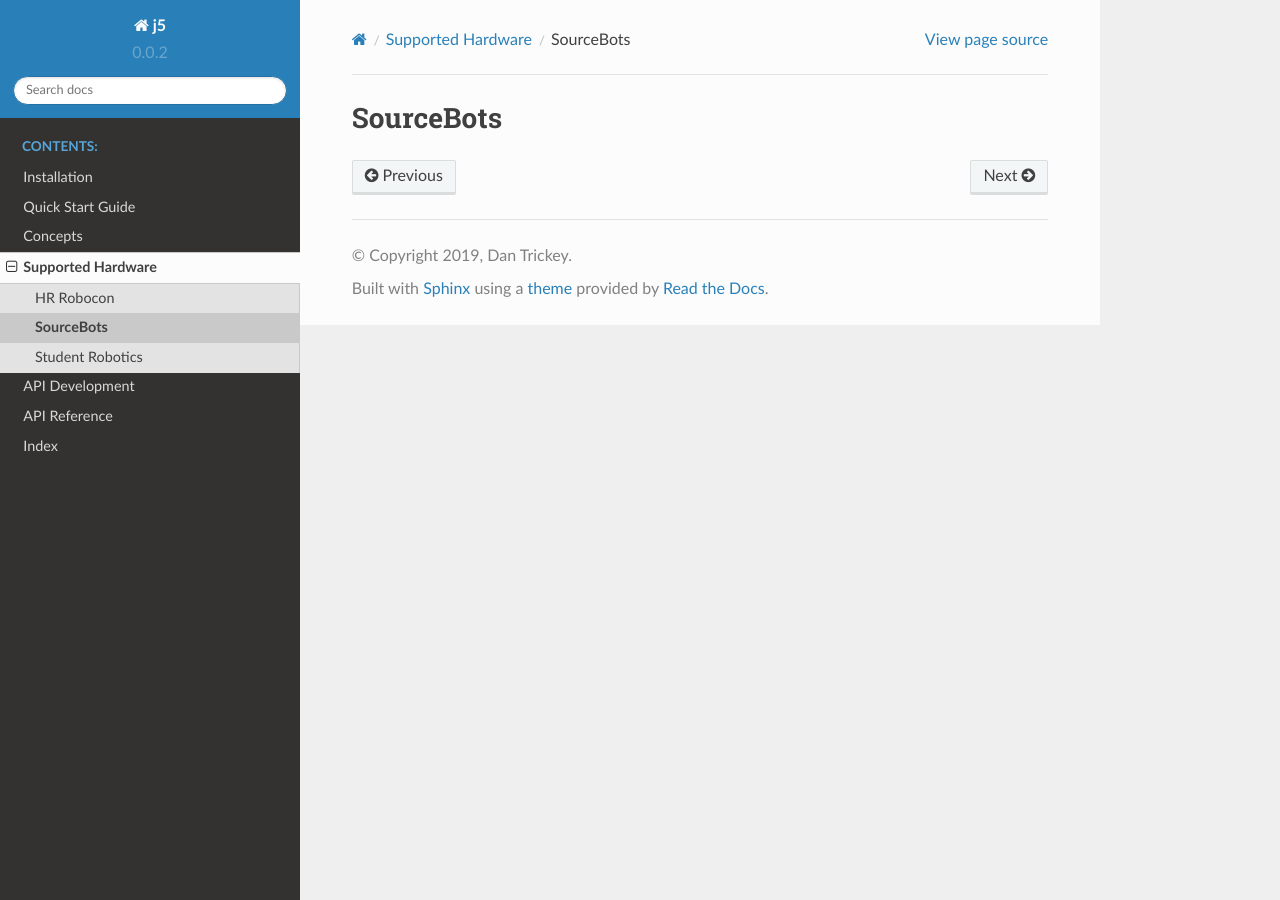
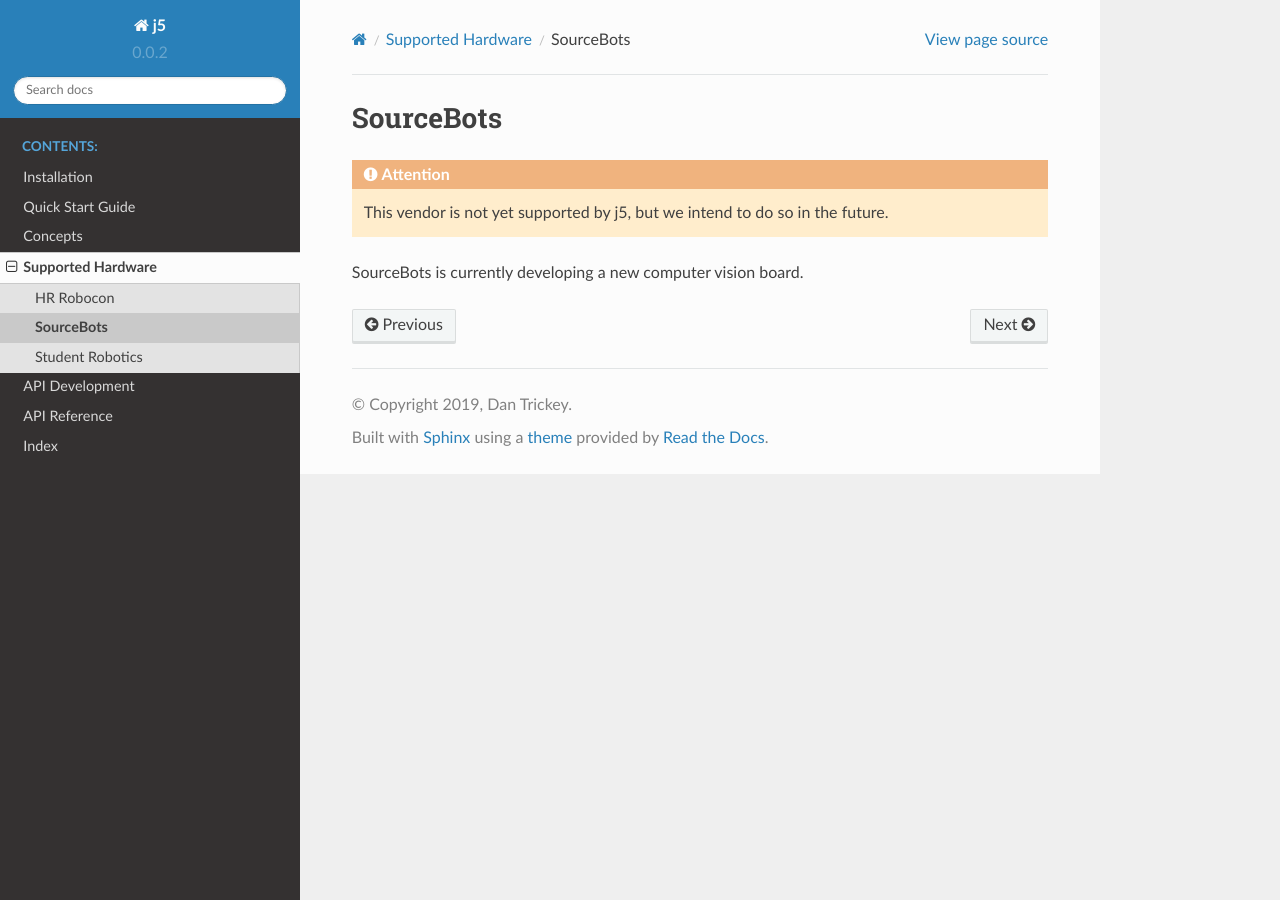
Before and after one commit to srobo/j5, a Sphinx documentation site: the page built from docs/hardware/sourcebots.rst, in a window 1280 px wide. Built offline with Sphinx 7.4.7 and the Read the Docs theme 2.0.0, drawn with Linux system fonts in a browser that asks for light colours.

Commit message:
Add message saying that SB, HR, and other boards are not yet supported.

```diff
--- a/docs/hardware/hr-robocon.rst
+++ b/docs/hardware/hr-robocon.rst
@@ -1,2 +1,4 @@
 HR Robocon
 ==========
+
+.. Attention:: This vendor is not yet supported by j5, but we intend to do so in the future.
--- a/docs/hardware/sourcebots.rst
+++ b/docs/hardware/sourcebots.rst
@@ -1,2 +1,6 @@
 SourceBots
 ==========
+
+.. Attention:: This vendor is not yet supported by j5, but we intend to do so in the future.
+
+SourceBots is currently developing a new computer vision board.
--- a/docs/hardware/srobo/mbv4.rst
+++ b/docs/hardware/srobo/mbv4.rst
@@ -1,2 +1,4 @@
 Motor Board v4
 ==============
+
+.. Attention:: This board is not yet supported by j5, but we intend to do so in the future.
--- a/docs/hardware/srobo/sbv4.rst
+++ b/docs/hardware/srobo/sbv4.rst
@@ -1,2 +1,4 @@
 Servo Board v4
 ==============
+
+.. Attention:: This board is not yet supported by j5, but we intend to do so in the future.
```
